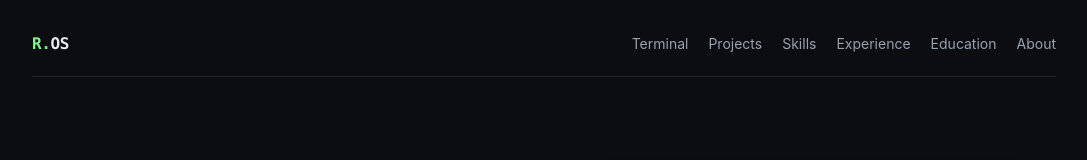
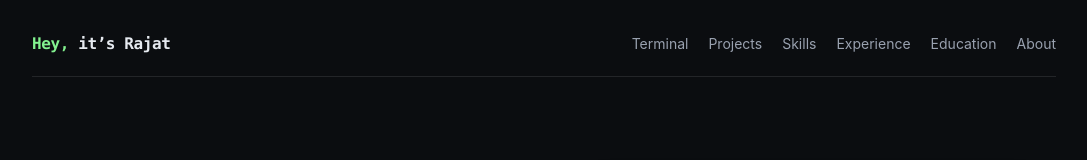
Before and after one commit to rajatrajat0210/rajat-os, a React (Vite) app: page / in a window 1280 px wide. Shown: the top 160 px of the page, without its empty margins (96-1183 px from the left). Built offline with nearby package versions, Linux system fonts and the light colour scheme.

Commit message:
Name on Profile

```diff
--- a/src/App.tsx
+++ b/src/App.tsx
@@ -11,8 +11,8 @@ export default function App() {
     <main className="min-h-screen w-full min-w-0 overflow-x-clip bg-[#0b0d10] px-4 py-6 text-[#e6eaf0] sm:px-10 sm:py-8">
       {/* Navigation */}
       <header className="mx-auto flex max-w-5xl items-center justify-between gap-4 border-b border-white/10 pb-5">
-        <a href="#" className="shrink-0 font-mono font-bold tracking-tight">
-          <span className="text-[#83f28f]">R.</span>OS
+        <a href="#" className="shrink-0 font-mono text-sm font-bold tracking-tight sm:text-base">
+          <span className="text-[#83f28f]">Hey,</span> it’s Rajat
         </a>
 
         <nav className="flex flex-wrap items-center justify-end gap-3 text-xs text-gray-400 sm:gap-5 sm:text-sm">
```
